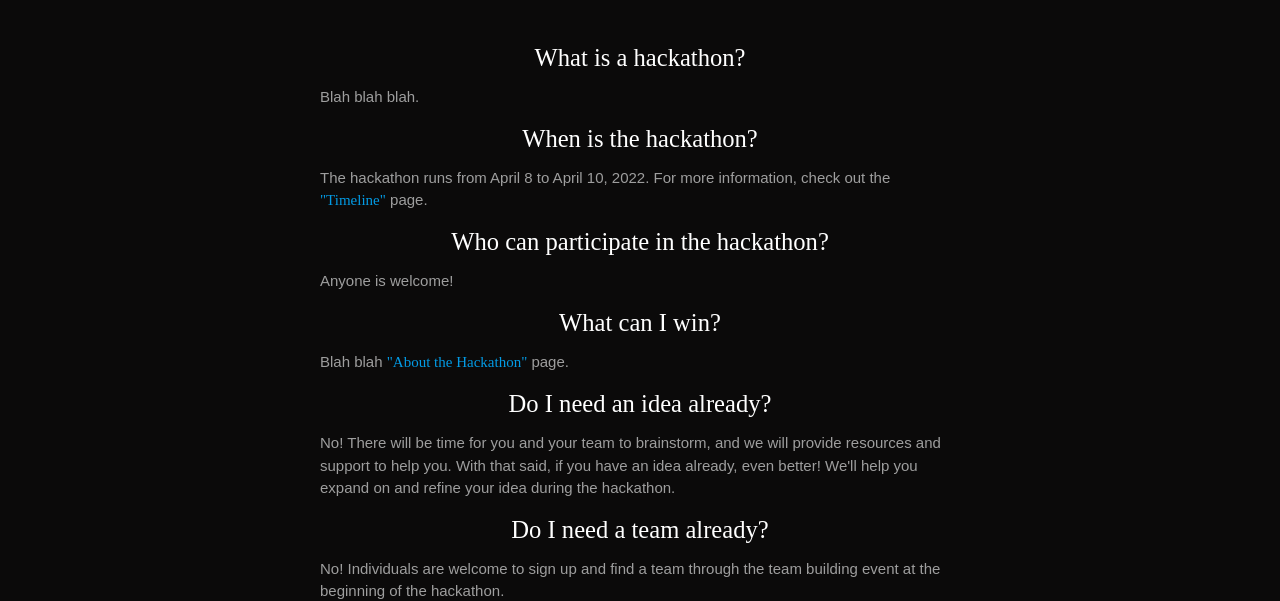
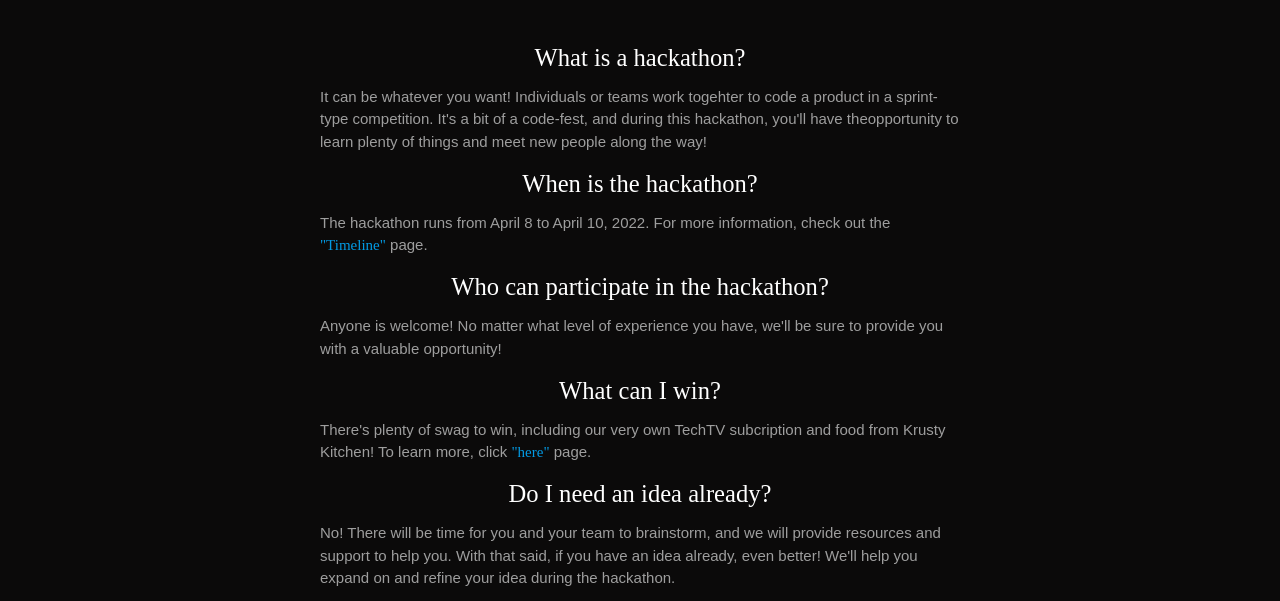
Before and after one commit to kylin-github/tsa-webmaster, a plain HTML site: page html/about/faqs.html in a window 1280 px wide. Shown: the part 222-823 px from the top of the page. Drawn offline with nearby package versions, Linux system fonts and the light colour scheme; a web font is replaced by a local one.

Commit message:
added faqs

```diff
--- a/html/about/faqs.html
+++ b/html/about/faqs.html
@@ -74,16 +74,16 @@
     <div class="section dark-gray">
       <div class="row container thinner">
         <h5 class="section-header">What is a hackathon?</h5>
-        <p class="grey-text">Blah blah blah.</p>
+        <p class="grey-text">It can be whatever you want! Individuals or teams work togehter to code a product in a sprint-type competition. It's a bit of a code-fest, and during this hackathon, you'll have theopportunity to learn plenty of things and meet new people along the way!</p>
 
         <h5 class="section-header">When is the hackathon?</h5>
         <p class="grey-text">The hackathon runs from April 8 to April 10, 2022. For more information, check out the <a href="timeline.html">"Timeline"</a> page.</p>
 
         <h5 class="section-header">Who can participate in the hackathon?</h5>
-        <p class="grey-text">Anyone is welcome!</p>
+        <p class="grey-text">Anyone is welcome! No matter what level of experience you have, we'll be sure to provide you with a valuable opportunity!</p>
 
         <h5 class="section-header">What can I win?</h5>
-        <p class="grey-text">Blah blah <a href="about.html">"About the Hackathon"</a> page.</p>
+        <p class="grey-text">There's plenty of swag to win, including our very own TechTV subcription and food from Krusty Kitchen! To learn more, click <a href="about.html">"here"</a> page.</p>
 
         <h5 class="section-header">Do I need an idea already?</h5>
         <p class="grey-text">No! There will be time for you and your team to brainstorm, and we will provide resources and support to help you. With that said, if you have an idea already, even better! We'll help you expand on and refine your idea during the hackathon.</p>
```
